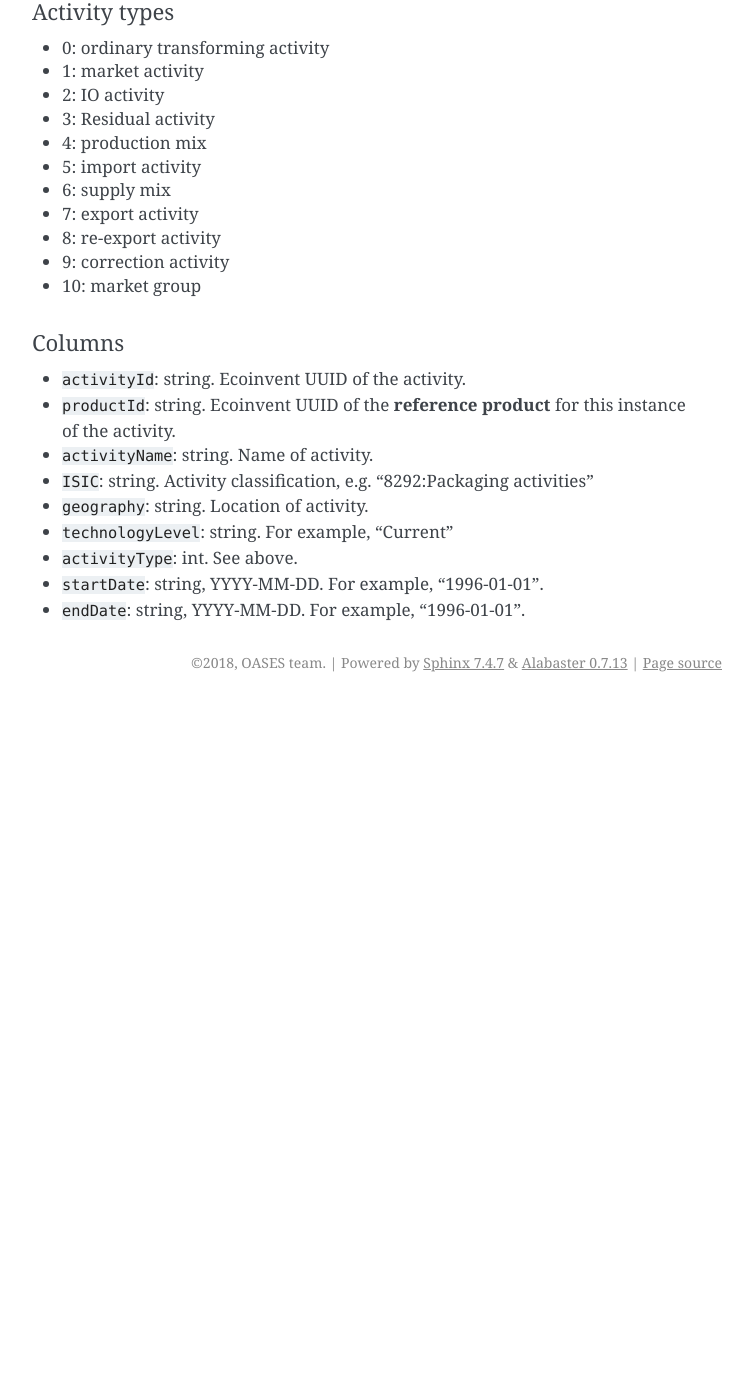
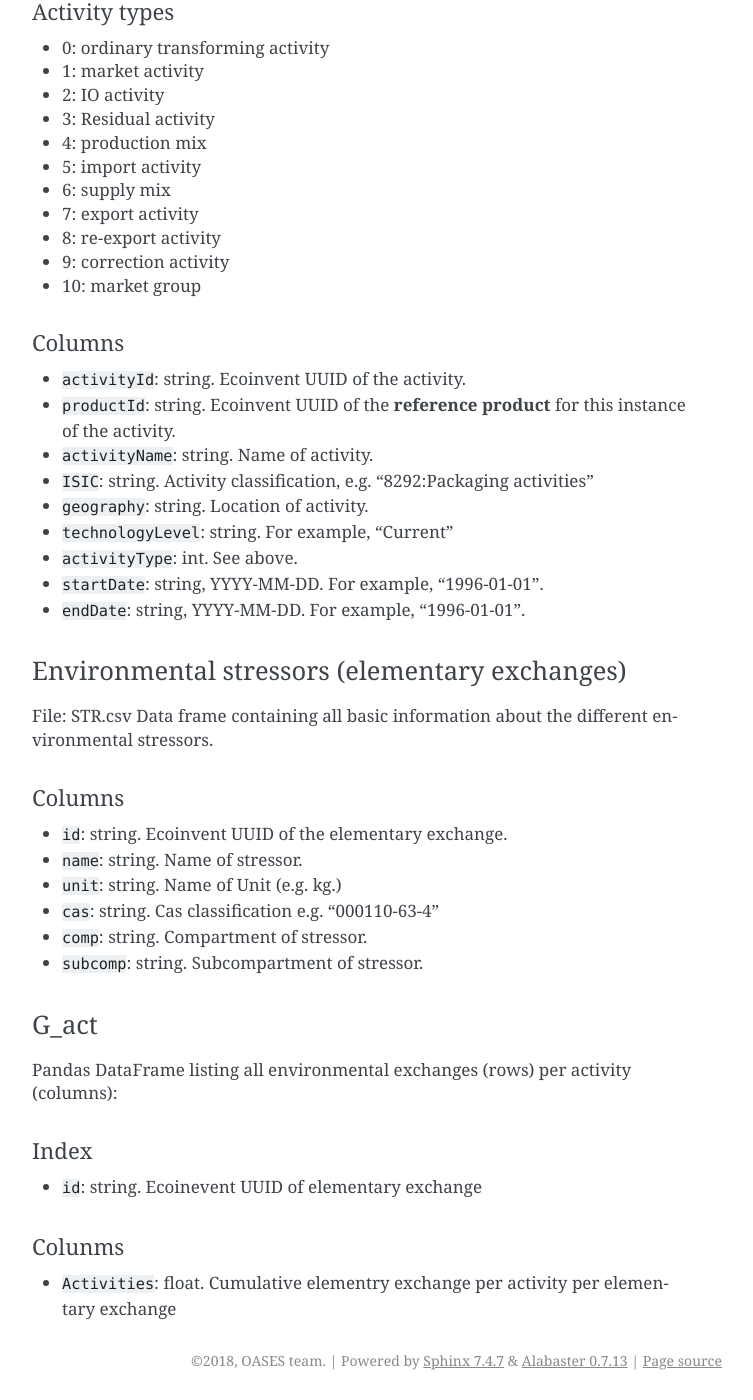
Before and after one commit to OASES-project/ensemble, a Sphinx documentation site: the page built from docs/interfaces.rst, in a window 1280 px wide and 1400 px high, scrolled down 762 px. Shown: the whole window, without its empty margins (388-1141 px from the left). Built offline with Sphinx 7.4.7, drawn with Linux system fonts in a browser that asks for light colours; before the commit the page ends 1464 px from its top, so only the background shows below that; some of the changed text lies outside the part shown.

Commit message:
Update interfaces.rst

```diff
--- a/docs/interfaces.rst
+++ b/docs/interfaces.rst
@@ -52,3 +52,35 @@ Columns
 * ``activityType``: int. See above.
 * ``startDate``: string, YYYY-MM-DD. For example, "1996-01-01".
 * ``endDate``: string, YYYY-MM-DD. For example, "1996-01-01".
+
+
+Environmental stressors (elementary exchanges)
+----------------------------------------------
+File: STR.csv
+Data frame containing all basic information about the different environmental stressors.
+
+Columns
+*******
+
+* ``id``: string. Ecoinvent UUID of the elementary exchange.
+* ``name``: string. Name of stressor.
+* ``unit``: string. Name of Unit (e.g. kg.)
+* ``cas``: string. Cas classification e.g. "000110-63-4"
+* ``comp``: string. Compartment of stressor.
+* ``subcomp``: string. Subcompartment of stressor.
+
+
+
+G_act
+-----
+Pandas DataFrame listing all environmental exchanges (rows) per activity (columns):
+
+Index
+*****
+
+* ``id``: string. Ecoinevent UUID of elementary exchange
+
+Colunms
+*******
+
+* ``Activities``: float. Cumulative elementry exchange per activity per elementary exchange
```
